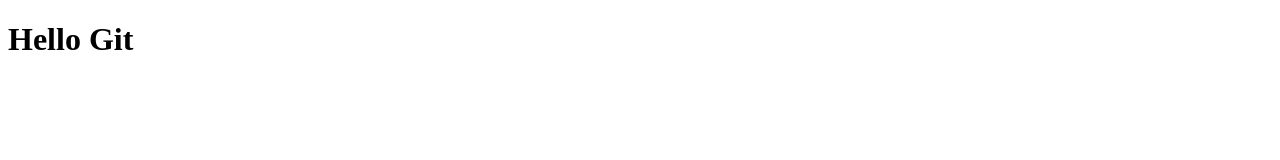
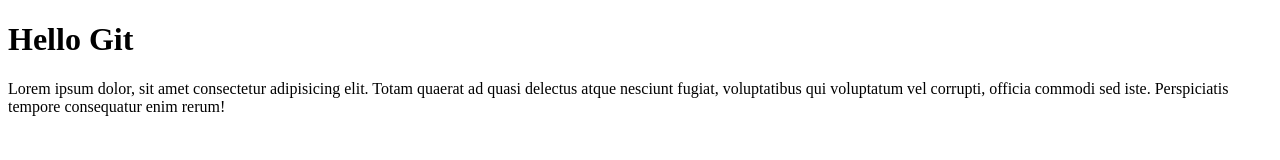
Before and after one commit to vladschool/hillelhomework1, a plain HTML site: page index.html in a window 1280 px wide. Drawn offline with Linux system fonts and the light colour scheme.

Commit message:
fix index.html file

```diff
--- a/index.html
+++ b/index.html
@@ -7,5 +7,11 @@
   </head>
   <body>
     <h1>Hello Git</h1>
+    <p>
+      Lorem ipsum dolor, sit amet consectetur adipisicing elit. Totam quaerat ad
+      quasi delectus atque nesciunt fugiat, voluptatibus qui voluptatum vel
+      corrupti, officia commodi sed iste. Perspiciatis tempore consequatur enim
+      rerum!
+    </p>
   </body>
 </html>
```
